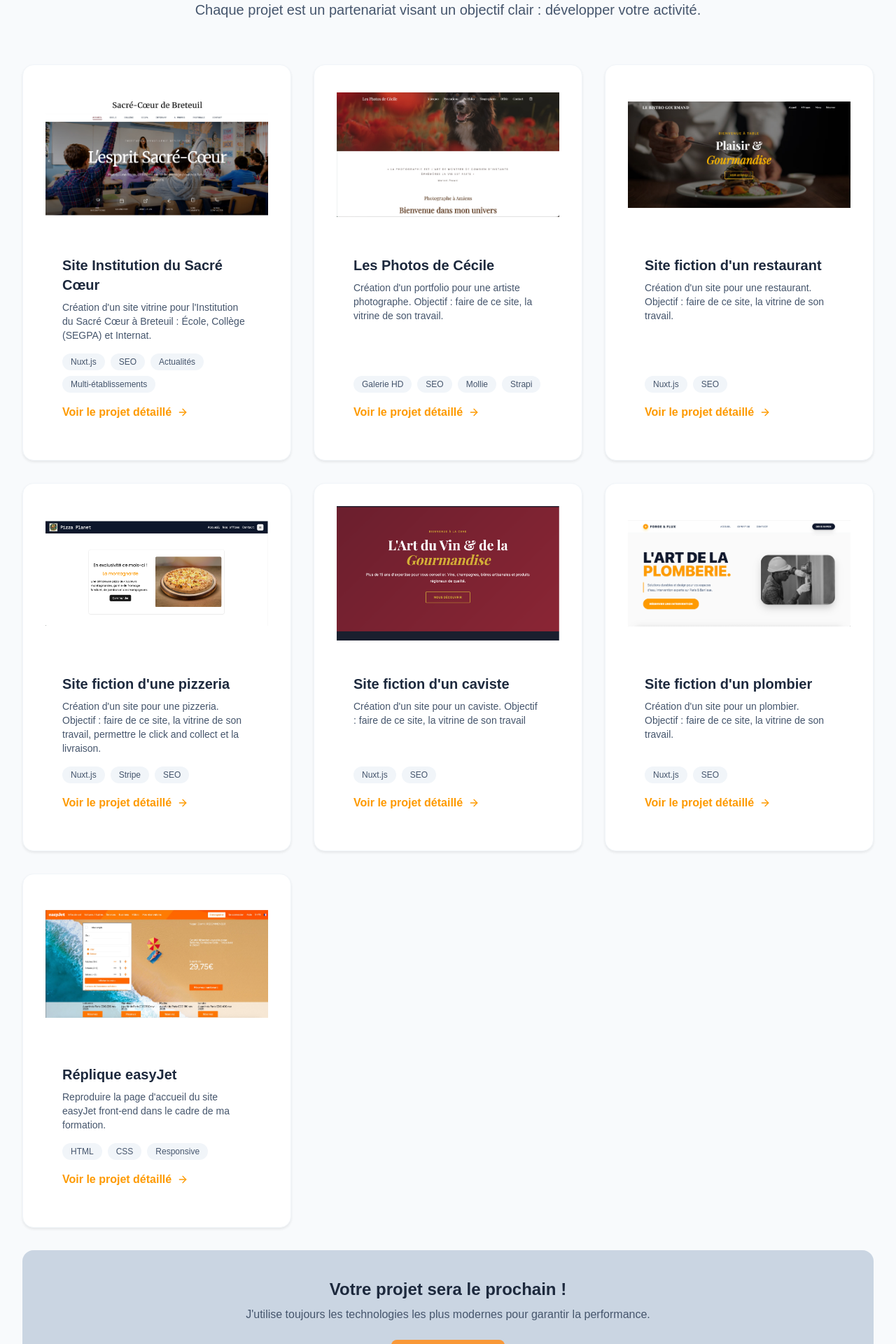
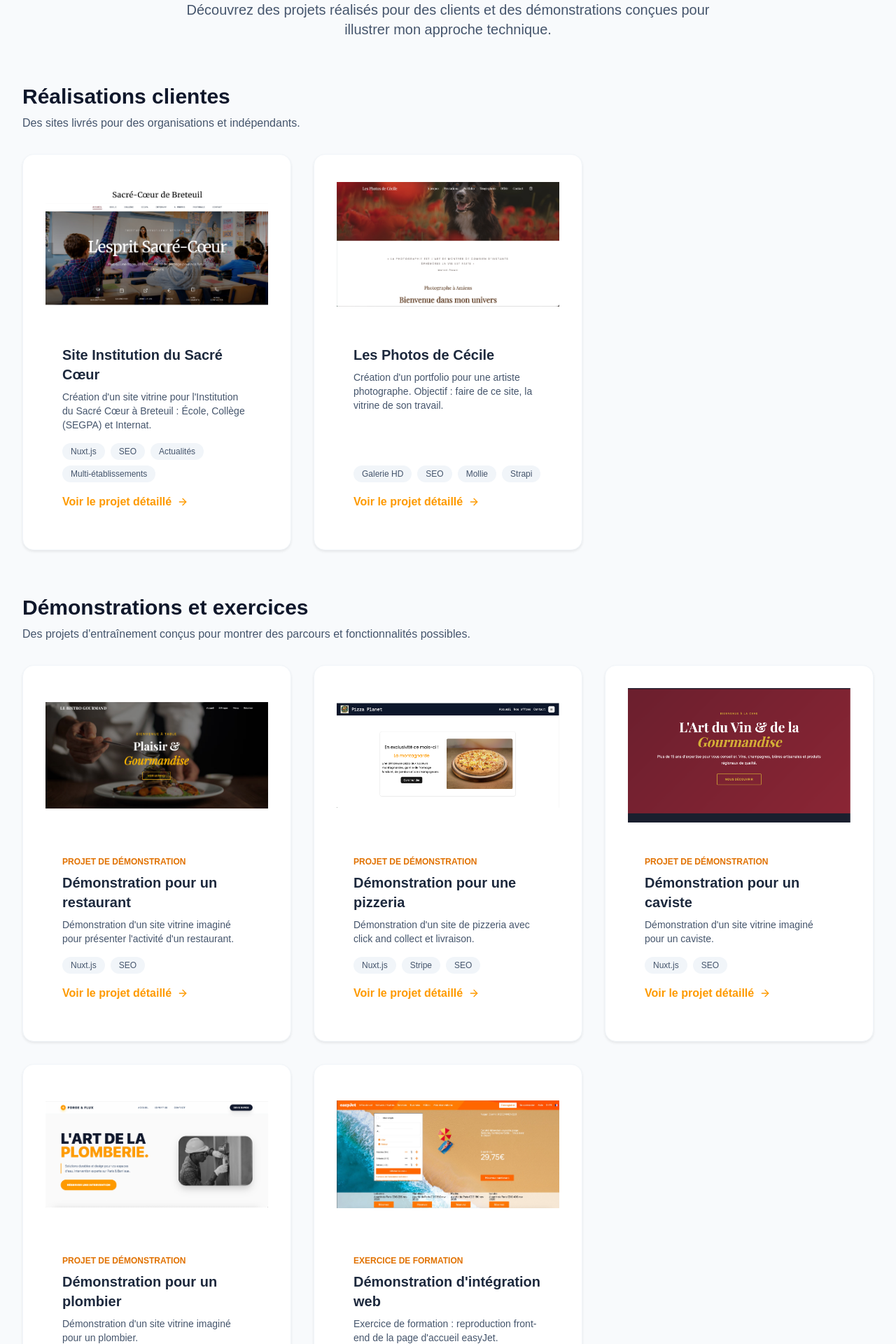
Before and after one commit to G-eraldo/fabrique, a Next.js app: page /portfolio in a window 1280 px wide. Shown: the part 240-2160 px from the top of the page at 70% size. Built offline with nearby package versions, Linux system fonts and the light colour scheme.

Commit message:
modif seo

```diff
--- a/src/app/layout.jsx
+++ b/src/app/layout.jsx
@@ -19,10 +19,10 @@ export const metadata = {
   // Titre et description (affichés dans Google Search)
   title: {
     template: "%s | La Fabrique du Code",
-    default: "La Fabrique du Code - Développement Web Professionnel",
+    default: "Création de sites web pour TPE et PME à Amiens",
   },
   description:
-    "Gérald François - Développeur web spécialisé en sites vitrines, e-commerce et applications web à Amiens. Création de sites professionnels pour entreprises et commerçants.",
+    "Création de sites vitrines, e-commerce et applications web pour TPE, PME, artisans et commerçants à Amiens et dans les Hauts-de-France.",
 
   // =====================================================
   // MOTS-CLÉS
@@ -94,9 +94,9 @@ export const metadata = {
     locale: "fr_FR",
     url: "https://lafabriqueducode.fr",
     siteName: "La Fabrique du Code",
-    title: "La Fabrique du Code - Développement Web Professionnel à Amiens",
+    title: "Création de sites web pour TPE et PME à Amiens",
     description:
-      "Sites vitrines, e-commerce et applications web sur mesure. Spécialisé en création de sites pour entreprises locales.",
+      "Sites vitrines, e-commerce et applications web pour TPE, PME, artisans et commerçants à Amiens et dans les Hauts-de-France.",
     images: [
       {
         url: "https://lafabriqueducode.fr/logo.jpeg",
@@ -113,7 +113,7 @@ export const metadata = {
   // =====================================================
   twitter: {
     card: "summary_large_image",
-    title: "La Fabrique du Code - Développement Web Professionnel",
+    title: "Création de sites web pour TPE et PME à Amiens",
     description: "Sites vitrines, e-commerce et applications web à Amiens",
     images: ["https://lafabriqueducode.fr/logo.jpeg"],
     creator: "@GeraldFrancois",
@@ -150,7 +150,7 @@ export const metadata = {
 export default function RootLayout({ children }) {
   return (
     <html lang="fr" className="h-full">
-      <body className="flex flex-col h-full">
+      <body suppressHydrationWarning className="flex flex-col h-full">
         <Header />
         <main className="grow">{children}</main>
         <Analytics />
--- a/src/app/page.jsx
+++ b/src/app/page.jsx
@@ -23,25 +23,26 @@ export default function Home() {
             <div className="text-center lg:text-left">
               <div className="inline-flex items-center px-3 py-1 rounded-full border border-slate-700 bg-slate-800/50 text-amber-400 text-sm font-medium mb-6 backdrop-blur-sm">
                 <span className="w-2 h-2 bg-amber-500 rounded-full mr-2 animate-pulse"></span>
-                <h1>Développeur Web près d'Amiens & Hauts-de-France</h1>
+                Amiens & Hauts-de-France
               </div>
-              <strong className="text-4xl md:text-5xl lg:text-6xl font-extrabold text-white leading-tight mb-6">
-                Développeur web{" "}
+              <h1 className="text-4xl md:text-5xl lg:text-6xl font-extrabold text-white leading-tight mb-6">
+                Création de sites web pour{" "}
                 <span className="text-transparent bg-clip-text bg-linear-to-r from-amber-400 to-orange-500">
-                  créatif
+                  TPE et PME
                 </span>{" "}
-                au service de vos idées
-              </strong>
+                à Amiens
+              </h1>
               <p className="text-lg text-slate-300 mb-8 max-w-2xl mx-auto lg:mx-0 leading-relaxed">
-                Artisans, commerçants, créateurs : ne laissez pas la technique
-                vous ralentir. Je conçois des sites modernes, rapides et vous
-                forme pour que vous restiez maître de votre outil.
+                J&apos;aide les TPE, PME, artisans et commerçants d&apos;Amiens et
+                des Hauts-de-France à disposer d&apos;un site web clair, rapide et
+                simple à gérer. Site vitrine, boutique en ligne ou outil sur
+                mesure : je vous accompagne jusqu&apos;à la prise en main.
               </p>
               <div className="flex flex-col sm:flex-row gap-4 justify-center lg:justify-start">
-                <Button className="text-lg px-8">
+                <Button asChild className="text-lg px-8">
                   <Link href="/services">Voir mes offres</Link>
-                </Button>{" "}
-                <Button className="bg-slate-800 hover:bg-slate-700 text-white shadow-lg hover:shadow-slate-800/30 focus:ring-slate-800">
+                </Button>
+                <Button asChild className="bg-slate-800 hover:bg-slate-700 text-white shadow-lg hover:shadow-slate-800/30 focus:ring-slate-800">
                   <Link href="/portfolio">Mes réalisations</Link>
                 </Button>
               </div>
@@ -49,14 +50,14 @@ export default function Home() {
             {/*Rajouter photo ici  */}
             <div className="relative hidden lg:block">
               <div className="relative mx-auto rounded-[2.5rem] h-[600px]">
-                <div className="overflow-hidden h-[572px] relative flex items-center justify-center">
+                <div className="relative h-[572px] w-full max-w-[500px] overflow-hidden rounded-2xl">
                   <Image
                     src="/image-de-code.jpg"
-                    alt="Photo description"
-                    width={500}
-                    height={572}
-                    className="object-cover
-                    rounded-2xl"
+                    alt="Développeur web au travail"
+                    fill
+                    priority
+                    sizes="(min-width: 1024px) 500px, 100vw"
+                    className="object-cover"
                   />
                 </div>
               </div>
@@ -72,13 +73,13 @@ export default function Home() {
             {[
               {
                 icon: Rocket,
-                title: "Livraison Rapide",
-                desc: "Sites fonctionnels généralement livrés sous 2-3 semaines. Votre présence en ligne sans attendre.",
+                title: "Projet cadré",
+                desc: "Un calendrier adapté à votre projet, défini dès le départ selon vos besoins et vos contenus.",
               },
               {
                 icon: Layout,
-                title: "Design Mobile First",
-                desc: "100% Responsive par défaut. Votre site est parfait sur tous les écrans, du mobile au desktop.",
+                title: "Pensé pour tous les écrans",
+                desc: "Une expérience de navigation conçue pour le mobile, la tablette et l'ordinateur.",
               },
               {
                 icon: Briefcase,
@@ -110,15 +111,15 @@ export default function Home() {
             Prêt à propulser votre activité ?
           </h2>
           <p className="text-slate-600 mb-8 text-lg">
-            Découvrez ce que j'ai déjà réalisé ou demandez un devis gratuit en 5
-            minutes.
+            Découvrez des réalisations et démonstrations, ou parlez-moi de
+            votre besoin pour obtenir un devis adapté.
           </p>
           <div className="flex flex-col sm:flex-row justify-center gap-4">
-            <Button>
+            <Button asChild>
               <Link href="/portfolio">Voir mes réalisations</Link>
             </Button>
 
-            <Button className="bg-slate-800 hover:bg-slate-700 text-white shadow-lg hover:shadow-slate-800/30 focus:ring-slate-800">
+            <Button asChild className="bg-slate-800 hover:bg-slate-700 text-white shadow-lg hover:shadow-slate-800/30 focus:ring-slate-800">
               <Link href="/contact">Contactez-moi</Link>
             </Button>
           </div>
--- a/src/app/portfolio/page.jsx
+++ b/src/app/portfolio/page.jsx
@@ -5,12 +5,11 @@ import Image from "next/image";
 import Link from "next/link";
 
 export const metadata = {
-  // 1. TITRE UNIQUE (Optimisation Services + Localisation)
-  title: "Portfolio | Réalisations de Sites Web à Amiens & Hauts-de-France",
+  title: "Réalisations et démonstrations web à Amiens",
 
   // 2. DESCRIPTION CIBLÉE (Optimisation Expertise et Preuve Sociale)
   description:
-    "Découvrez le portfolio de La Fabrique du Code : études de cas réelles en sites vitrines, e-commerce et applications web. Qualité professionnelle garantie à Amiens.",
+    "Découvrez des réalisations clientes et démonstrations de sites vitrines, e-commerce et applications web créées par La Fabrique du Code à Amiens.",
 
   // 3. URL CANONIQUE SPÉCIFIQUE
   alternates: {
@@ -19,9 +18,9 @@ export const metadata = {
 
   // 4. OPEN GRAPH (Pour les partages sociaux)
   openGraph: {
-    title: "Portfolio : Sites Vitrines et E-commerce par Gérald François",
+    title: "Réalisations et démonstrations web par Gérald François",
     description:
-      "Voir les projets réalisés pour des clients en Hauts-de-France (Next.js, React, SEO).",
+      "Voir des réalisations clientes et démonstrations de sites vitrines, e-commerce et applications web.",
   },
 
   // 5. MOTS-CLÉS ADDITIONNELS
@@ -45,6 +44,7 @@ export default function page() {
       tags: ["Nuxt.js", "SEO", "Actualités", "Multi-établissements"],
       linkText: "Voir le projet détaillé",
       href: "https://www.sacrecoeur-breteuil.fr/",
+      category: "client",
     },
     {
       id: 2,
@@ -56,62 +56,68 @@ export default function page() {
       tags: ["Galerie HD", "SEO", "Mollie", "Strapi"],
       linkText: "Voir le projet détaillé",
       href: "https://lesphotosdececile.fr",
+      category: "client",
     },
     {
       id: 3,
       img: "/site_4.png",
-      title: "Site fiction d'un restaurant",
-      type: "Site vitrine",
+      title: "Démonstration pour un restaurant",
+      type: "Projet de démonstration",
       description:
-        "Création d'un site pour une restaurant. Objectif : faire de ce site, la vitrine de son travail.",
+        "Démonstration d'un site vitrine imaginé pour présenter l'activité d'un restaurant.",
       tags: ["Nuxt.js", "SEO"],
       linkText: "Voir le projet détaillé",
       href: "https://le-bistrot-gourmand.vercel.app/",
+      category: "demo",
     },
     {
       id: 4,
       img: "/site_3.png",
-      title: "Site fiction d'une pizzeria",
-      type: "Site e-commerce",
+      title: "Démonstration pour une pizzeria",
+      type: "Projet de démonstration",
       description:
-        "Création d'un site pour une pizzeria. Objectif : faire de ce site, la vitrine de son travail, permettre le click and collect et la livraison.",
+        "Démonstration d'un site de pizzeria avec click and collect et livraison.",
       tags: ["Nuxt.js", "Stripe", "SEO"],
       linkText: "Voir le projet détaillé",
       href: "https://pizza-planet-six.vercel.app/",
+      category: "demo",
     },
     {
       id: 5,
       img: "/site_6.png",
-      title: "Site fiction d'un caviste",
-      type: "Site vitrine",
+      title: "Démonstration pour un caviste",
+      type: "Projet de démonstration",
       description:
-        "Création d'un site pour un caviste. Objectif : faire de ce site, la vitrine de son travail",
+        "Démonstration d'un site vitrine imaginé pour un caviste.",
       tags: ["Nuxt.js", "SEO"],
       linkText: "Voir le projet détaillé",
       href: "https://demo-caviste.netlify.app/",
+      category: "demo",
     },
     {
       id: 6,
       img: "/site_5.png",
-      title: "Site fiction d'un plombier",
-      type: "Site vitrine",
+      title: "Démonstration pour un plombier",
+      type: "Projet de démonstration",
       description:
-        "Création d'un site pour un plombier. Objectif : faire de ce site, la vitrine de son travail.",
+        "Démonstration d'un site vitrine imaginé pour un plombier.",
       tags: ["Nuxt.js", "SEO"],
       linkText: "Voir le projet détaillé",
       href: "https://plumber-site-psi.vercel.app/",
+      category: "demo",
     },
 
     {
       id: 7,
       img: "/site_2.png",
-      title: "Réplique easyJet",
-      type: "Intégration web Front-End",
+      title: "Démonstration d'intégration web",
+      type: "Exercice de formation",
       description:
-        "Reproduire la page d'accueil du site easyJet front-end dans le cadre de ma formation.",
+        "Exercice de formation : reproduction front-end de la page d'accueil easyJet.",
       tags: ["HTML", "CSS", "Responsive"],
       linkText: "Voir le projet détaillé",
       href: "https://lambent-parfait-50538f.netlify.app",
+      category: "demo",
     },
   ];
   return (
@@ -119,17 +125,23 @@ export default function page() {
       <div className="max-w-7xl mx-auto px-4 sm:px-6 lg:px-8">
         <div className="text-center mb-16 max-w-3xl mx-auto">
           <h1 className="text-4xl lg:text-5xl font-extrabold text-slate-900 mb-4">
-            Mes <span className="text-amber-500">Études de Cas</span> &
-            Réalisations
+            Réalisations clientes et <span className="text-amber-500">démonstrations</span>
           </h1>
           <p className="text-xl text-slate-600">
-            Chaque projet est un partenariat visant un objectif clair :
-            développer votre activité.
+            Découvrez des projets réalisés pour des clients et des démonstrations
+            conçues pour illustrer mon approche technique.
           </p>
         </div>
 
+        <section aria-labelledby="realisations-clients" className="mb-16">
+          <div className="mb-8">
+            <h2 id="realisations-clients" className="text-3xl font-bold text-slate-900 mb-2">
+              Réalisations clientes
+            </h2>
+            <p className="text-slate-600">Des sites livrés pour des organisations et indépendants.</p>
+          </div>
         <div className="grid md:grid-cols-2 lg:grid-cols-3 gap-8">
-          {projects.map((project) => (
+          {projects.filter((project) => project.category === "client").map((project) => (
             <Link
               key={project.id}
               href={project.href}
@@ -173,15 +185,51 @@ export default function page() {
             </Link>
           ))}
         </div>
+        </section>
+
+        <section aria-labelledby="demonstrations" className="mb-16">
+          <div className="mb-8">
+            <h2 id="demonstrations" className="text-3xl font-bold text-slate-900 mb-2">
+              Démonstrations et exercices
+            </h2>
+            <p className="text-slate-600">Des projets d&apos;entraînement conçus pour montrer des parcours et fonctionnalités possibles.</p>
+          </div>
+          <div className="grid md:grid-cols-2 lg:grid-cols-3 gap-8">
+            {projects.filter((project) => project.category === "demo").map((project) => (
+              <Link
+                key={project.id}
+                href={project.href}
+                target="_blank"
+                className="group block h-full"
+              >
+                <Card className="bg-white p-8 rounded-2xl shadow-md group-hover:shadow-xl border border-slate-100 transition-all duration-300 group-hover:border-amber-500 relative flex flex-col h-full">
+                  <div className="h-48 flex items-center justify-center relative overflow-hidden">
+                    <Image src={project.img} alt={project.title} width={384} height={192} className="object-cover" />
+                  </div>
+                  <div className="p-6 flex-1 flex flex-col">
+                    <p className="text-xs font-semibold uppercase tracking-wide text-amber-600 mb-2">{project.type}</p>
+                    <h3 className="text-xl font-bold text-slate-800 mb-2">{project.title}</h3>
+                    <p className="text-slate-600 text-sm mb-4 flex-1">{project.description}</p>
+                    <div className="flex flex-wrap gap-2 mt-auto">
+                      {project.tags.map((tag) => <span key={tag} className="px-3 py-1 bg-slate-100 text-slate-600 text-xs rounded-full font-medium">{tag}</span>)}
+                    </div>
+                    <div className="mt-4 text-amber-500 font-semibold flex items-center group-hover:text-amber-600 transition-colors">
+                      <span className="flex items-center">{project.linkText} <ArrowRight className="ml-2 w-4 h-4" /></span>
+                    </div>
+                  </div>
+                </Card>
+              </Link>
+            ))}
+          </div>
+        </section>
         <div className="col-span-full text-center mt-8 p-10 bg-slate-300 rounded-2xl">
           <h3 className="text-2xl font-bold text-slate-800 mb-2">
             Votre projet sera le prochain !
           </h3>
           <p className="text-slate-600 mb-6">
-            J'utilise toujours les technologies les plus modernes pour garantir
-            la performance.
+            Parlons de votre activité et du site dont vous avez réellement besoin.
           </p>
-          <Button>
+          <Button asChild>
             <Link href="/contact">Démarrer mon projet</Link>
           </Button>
         </div>
--- a/src/app/services/page.jsx
+++ b/src/app/services/page.jsx
@@ -1,13 +1,14 @@
 import { Card } from "@/components/ui/card";
+import { Button } from "@/components/ui/button";
 import { CheckCircle, Code, Monitor, ShoppingCart } from "lucide-react";
+import Link from "next/link";
 
 export const metadata = {
-  // 1. TITRE UNIQUE (Optimisation Services + Tarifs)
-  title: "Services & Tarifs | Création Sites Web Vitrine, E-commerce à Amiens",
+  title: "Services web pour TPE et PME à Amiens",
 
   // 2. DESCRIPTION CIBLÉE (Optimisation des services clés et de la proposition de valeur)
   description:
-    "Découvrez les tarifs clairs de La Fabrique du Code pour la création de sites vitrines, e-commerce et applications web sur mesure. Expertise locale à Amiens (Hauts-de-France).",
+    "Découvrez les services de La Fabrique du Code : sites vitrines, e-commerce et applications web sur mesure pour TPE et PME à Amiens et dans les Hauts-de-France.",
 
   // 3. URL CANONIQUE SPÉCIFIQUE
   alternates: {
@@ -16,15 +17,13 @@ export const metadata = {
 
   // 4. OPEN GRAPH (Pour les partages sociaux)
   openGraph: {
-    title: "Nos Services de Développement Web avec Tarifs",
+    title: "Services de développement web pour TPE et PME",
     description:
-      "Des solutions sur mesure et professionnelles avec tarifs transparents. SEO, support et formation inclus.",
+      "Des solutions sur mesure pour créer ou faire évoluer votre présence en ligne.",
   },
 
   // 5. MOTS-CLÉS ADDITIONNELS
   keywords: [
-    "tarifs création site web Amiens",
-    "prix site vitrine freelance",
     "devis site e-commerce",
     "développement web sur mesure prix",
     "offre création site web Amiens",
@@ -45,6 +44,7 @@ export default function page() {
         "Formulaire de contact + anti-spam",
         "Formation de prise en main (2h)",
       ],
+      cta: "Demander un devis pour un site vitrine",
     },
     {
       id: 2,
@@ -58,6 +58,7 @@ export default function page() {
         "Gestion des stocks simple",
         "Tableau de bord administrateur intuitif",
       ],
+      cta: "Parler de mon projet e-commerce",
     },
     {
       id: 3,
@@ -71,6 +72,7 @@ export default function page() {
         "Espace membre / Authentification",
         "Maintenance évolutive",
       ],
+      cta: "Échanger sur mon projet sur mesure",
     },
   ];
   return (
@@ -78,11 +80,11 @@ export default function page() {
       <div className="max-w-7xl mx-auto px-4 sm:px-6 lg:px-8">
         <header className="text-center mb-16 max-w-3xl mx-auto">
           <h1 className="text-4xl lg:text-5xl font-extrabold text-slate-900 mb-4">
-            Mes Services & Tarifs <span className="text-amber-500">Clairs</span>
+            Des services web <span className="text-amber-500">adaptés à votre projet</span>
           </h1>
           <p className="text-xl text-slate-600">
-            Des solutions sur-mesure pour chaque besoin professionnel. Chaque
-            projet inclut le SEO, le support et la formation.
+            Site vitrine, e-commerce ou application web : construisons une
+            solution utile à votre activité et à vos clients.
           </p>
         </header>
 
@@ -102,9 +104,6 @@ export default function page() {
               <h3 className="text-2xl font-bold text-slate-800 mb-2">
                 {service.title}
               </h3>
-              <div className="text-amber-600 font-bold text-lg mb-4">
-                {service.price}
-              </div>
               <p className="text-slate-600 mb-6 leading-relaxed flex-1">
                 {service.description}
               </p>
@@ -119,20 +118,23 @@ export default function page() {
                   </li>
                 ))}
               </ul>
+              <Button asChild className="w-full">
+                <Link href="/contact">{service.cta}</Link>
+              </Button>
             </Card>
           ))}
         </div>
 
         <div className="mt-16 text-center bg-white p-8 rounded-xl shadow-inner border border-slate-200">
-          <h3 className="text-2xl font-bold text-slate-800 mb-3">
-            Ce qui est toujours inclus
-          </h3>
+          <h2 className="text-2xl font-bold text-slate-800 mb-3">
+            Un accompagnement clair, du besoin à la mise en ligne
+          </h2>
           <div className="grid sm:grid-cols-2 lg:grid-cols-4 gap-4 text-sm text-slate-600">
             {[
-              "SEO Inclus",
-              "Support 3 Mois",
-              "Hébergement / Nom de Domaine (Option)",
-              "Design sur-mesure",
+              "Référencement adapté au projet",
+              "Formation à la prise en main",
+              "Hébergement et nom de domaine sur demande",
+              "Design sur mesure",
             ].map((item, i) => (
               <div
                 key={i}
@@ -143,6 +145,19 @@ export default function page() {
               </div>
             ))}
           </div>
+          <p className="mt-5 text-sm text-slate-500 max-w-3xl mx-auto">
+            Le périmètre, le calendrier et les modalités de support sont définis
+            avec vous dans le devis. Ils peuvent évoluer selon les contenus,
+            fonctionnalités et validations nécessaires.
+          </p>
+          <div className="mt-6 flex flex-col sm:flex-row justify-center gap-3">
+            <Button asChild variant="outline">
+              <Link href="/portfolio">Voir des réalisations et démonstrations</Link>
+            </Button>
+            <Button asChild>
+              <Link href="/contact">Demander un devis adapté</Link>
+            </Button>
+          </div>
         </div>
       </div>
     </div>
```
